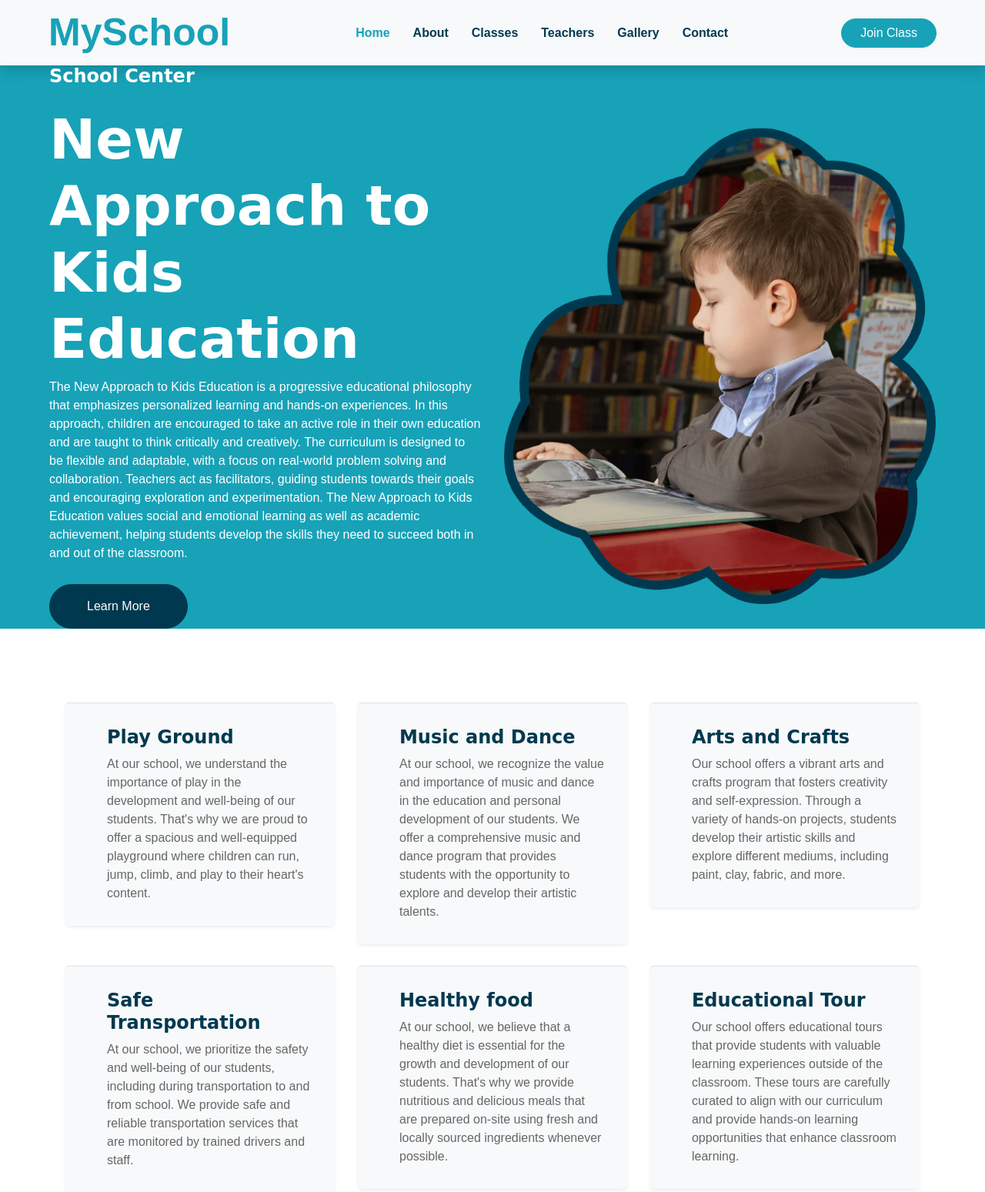
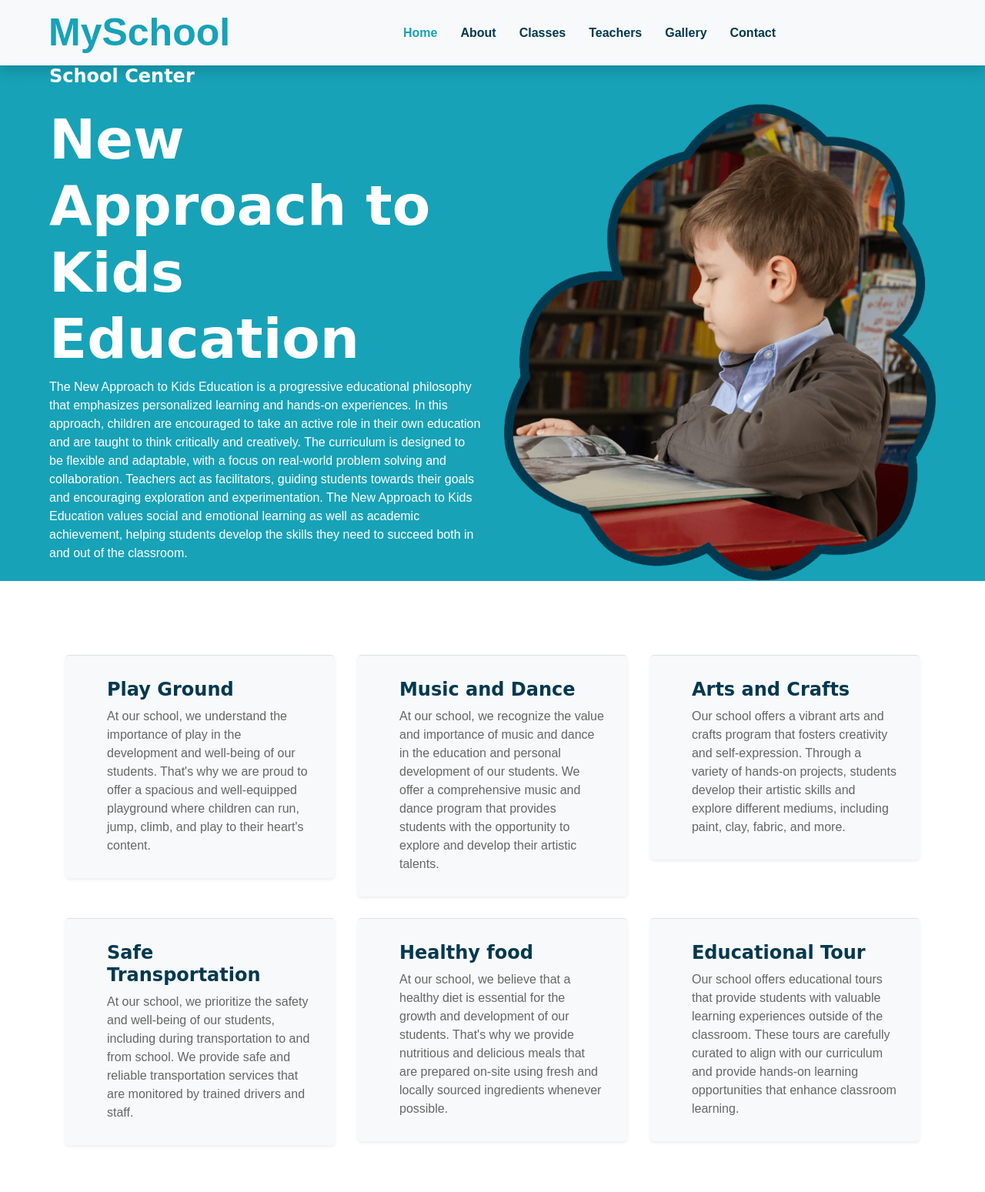
Before and after one commit to DobrinCipi/proiect_prezentare, a Django app: page /index.html in a window 1280 px wide. Shown: the top 1549 px of the page at 77% size. Run offline with Django 4.2, Linux system fonts and the light colour scheme; some libraries are stand-ins or nearby versions.

Commit message:
deleting the buttons I'm not going to use

```diff
--- a/proiect/catalog_digital/templates/index.html
+++ b/proiect/catalog_digital/templates/index.html
@@ -50,7 +50,6 @@
                     <a href="gallery.html" class="nav-item nav-link">Gallery</a>
                     <a href="contact.html" class="nav-item nav-link">Contact</a>
                 </div>
-                <a href="" class="btn btn-primary px-4">Join Class</a>
             </div>
         </nav>
     </div>
@@ -64,7 +63,6 @@
                 <h4 class="text-white mb-4 mt-5 mt-lg-0">School Center</h4>
                 <h1 class="display-3 font-weight-bold text-white">New Approach to Kids Education</h1>
                 <p class="text-white mb-4">The New Approach to Kids Education is a progressive educational philosophy that emphasizes personalized learning and hands-on experiences. In this approach, children are encouraged to take an active role in their own education and are taught to think critically and creatively. The curriculum is designed to be flexible and adaptable, with a focus on real-world problem solving and collaboration. Teachers act as facilitators, guiding students towards their goals and encouraging exploration and experimentation. The New Approach to Kids Education values social and emotional learning as well as academic achievement, helping students develop the skills they need to succeed both in and out of the classroom.</p>
-                <a href="" class="btn btn-secondary mt-1 py-3 px-5">Learn More</a>
             </div>
             <div class="col-lg-6 text-center text-lg-right">
                 <img class="img-fluid mt-5" src="{% static 'catalog_digital/img/header.png' %}" alt="">
@@ -161,7 +159,6 @@
                             </ul>
                         </div>
                     </div>
-                    <a href="" class="btn btn-primary mt-2 py-2 px-4">Learn More</a>
                 </div>
             </div>
         </div>
@@ -202,7 +199,6 @@
                                 <div class="col-6 py-1">$290 / Month</div>
                             </div>
                         </div>
-                        <a href="" class="btn btn-primary px-4 mx-auto mb-4">Join Now</a>
                     </div>
                 </div>
                 <div class="col-lg-4 mb-5">
@@ -230,7 +226,6 @@
                                 <div class="col-6 py-1">$290 / Month</div>
                             </div>
                         </div>
-                        <a href="" class="btn btn-primary px-4 mx-auto mb-4">Join Now</a>
                     </div>
                 </div>
                 <div class="col-lg-4 mb-5">
@@ -258,7 +253,6 @@
                                 <div class="col-6 py-1">$290 / Month</div>
                             </div>
                         </div>
-                        <a href="" class="btn btn-primary px-4 mx-auto mb-4">Join Now</a>
                     </div>
                 </div>
             </div>
@@ -473,7 +467,6 @@
                                 <small class="mr-3"><i class="fa fa-comments text-primary"></i> 15</small>
                             </div>
                             <p>Sed kasd sea sed at elitr sed ipsum justo, sit nonumy diam eirmod, duo et sed sit eirmod kasd clita tempor dolor stet lorem. Tempor ipsum justo amet stet...</p>
-                            <a href="" class="btn btn-primary px-4 mx-auto my-2">Read More</a>
                         </div>
                     </div>
                 </div>
@@ -488,7 +481,6 @@
                                 <small class="mr-3"><i class="fa fa-comments text-primary"></i> 15</small>
                             </div>
                             <p>Sed kasd sea sed at elitr sed ipsum justo, sit nonumy diam eirmod, duo et sed sit eirmod kasd clita tempor dolor stet lorem. Tempor ipsum justo amet stet...</p>
-                            <a href="" class="btn btn-primary px-4 mx-auto my-2">Read More</a>
                         </div>
                     </div>
                 </div>
@@ -503,7 +495,6 @@
                                 <small class="mr-3"><i class="fa fa-comments text-primary"></i> 15</small>
                             </div>
                             <p>Sed kasd sea sed at elitr sed ipsum justo, sit nonumy diam eirmod, duo et sed sit eirmod kasd clita tempor dolor stet lorem. Tempor ipsum justo amet stet...</p>
-                            <a href="" class="btn btn-primary px-4 mx-auto my-2">Read More</a>
                         </div>
                     </div>
                 </div>
```
